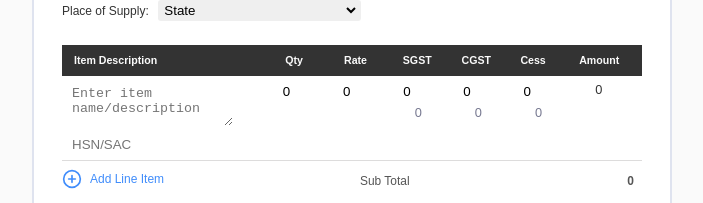
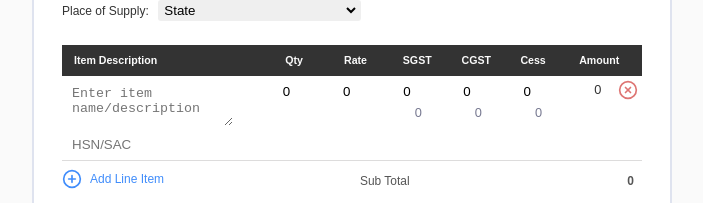
Before and after one commit to kunljha/Tax-Invoice-Page, a React (Create React App) app: page / in a window 1280 px wide. Both pictures are taken after a click on the element "Add Line Item". Shown: the part 597-800 px from the top of the page, without its empty margins (288-991 px from the left). Built offline with nearby package versions, Linux system fonts and the light colour scheme.

Commit message:
delete item implemented

```diff
--- a/src/App.js
+++ b/src/App.js
@@ -41,6 +41,11 @@ const App = () => {
     setItems(items.map((item) => (item.id === id ? newItem : item)))
   }
 
+  // delete a item
+  const deleteItem = (id) => {
+    setItems(items.filter((item) => item.id !== id))
+  }
+
   return (
     <div className='App'>
       <Header />
@@ -48,7 +53,11 @@ const App = () => {
       <BillInvoice />
       <PlaceOfSupply />
       <ItemTableCols />
-      <ItemsList items={items} updateItem={updateItem} />
+      <ItemsList
+        items={items}
+        updateItem={updateItem}
+        deleteItem={deleteItem}
+      />
       <LineItemAndTotal addItem={addItem} items={items} />
       <Notes />
       <TermsAndConditions />
--- a/src/components/ItemTableRow.jsx
+++ b/src/components/ItemTableRow.jsx
@@ -1,6 +1,7 @@
 import { useState } from 'react'
+import { ReactComponent as XCircle } from '../assets/x-circle.svg'
 
-const ItemTableRow = ({ item, updateItem }) => {
+const ItemTableRow = ({ item, updateItem, deleteItem }) => {
   const [desc, setDesc] = useState(item.desc)
   const [hsn, setHsn] = useState(item.hsn)
   const [qty, setQty] = useState(item.qty)
@@ -186,8 +187,11 @@ const ItemTableRow = ({ item, updateItem }) => {
         />
         <p>{qty * cess}</p>
       </div>
-      <div>
+      <div className='table-row__delete'>
         <p className='table-row__wt'>{qty * rate}</p>
+        <div onClick={() => deleteItem(item.id)}>
+          <XCircle />
+        </div>
       </div>
     </div>
   )
--- a/src/components/ItemsList.jsx
+++ b/src/components/ItemsList.jsx
@@ -1,11 +1,16 @@
 import ItemTableRow from './ItemTableRow'
 
-const ItemsList = ({ items, updateItem }) => {
+const ItemsList = ({ items, updateItem, deleteItem }) => {
   return (
     <div className='items-list'>
       {items.length > 0 &&
         items.map((item) => (
-          <ItemTableRow key={item.id} item={item} updateItem={updateItem} />
+          <ItemTableRow
+            key={item.id}
+            item={item}
+            updateItem={updateItem}
+            deleteItem={deleteItem}
+          />
         ))}
     </div>
   )
--- a/src/index.css
+++ b/src/index.css
@@ -234,6 +234,16 @@ img {
   color: #333;
 }
 
+.table-row .table-row__delete {
+  display: flex;
+  justify-content: space-around;
+  align-items: flex-start;
+}
+
+.table-row .table-row__delete div {
+  cursor: pointer;
+}
+
 
 /* Add Line Item and Total Styling */
 .flex-container {
```
Also changed, not shown: src/assets/x-circle.svg.
